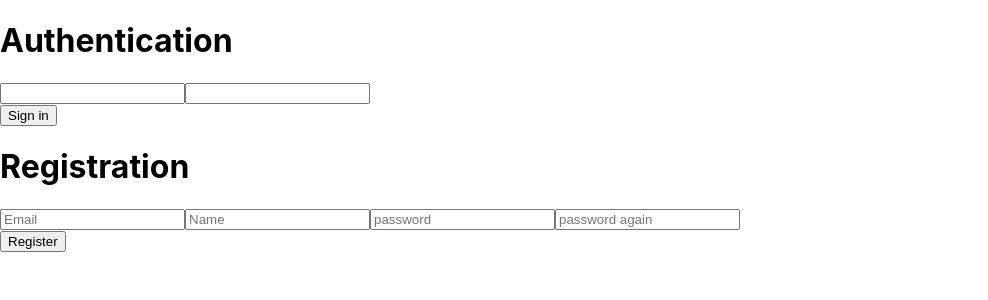
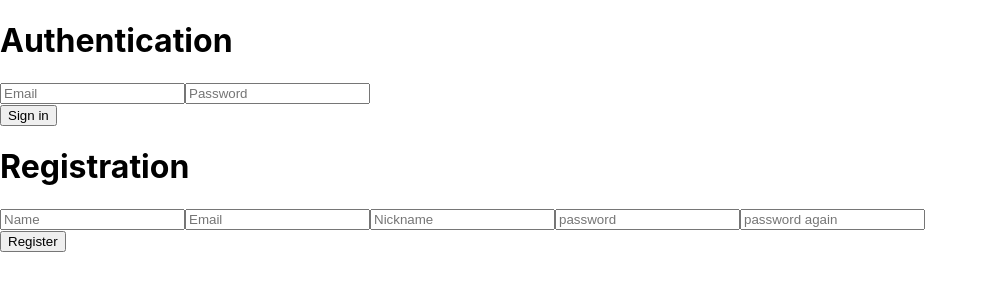
Before and after one commit to Kalin1n/ShareYN-2.0-UI, a React (Create React App) app: page /auth in a window 1280 px wide. Shown: the top 300 px of the page, without its empty margins (0-988 px from the left). Built offline with nearby package versions, Linux system fonts and the light colour scheme.

Commit message:
File upload client side

```diff
--- a/src/Components/Auth/Register/index.js
+++ b/src/Components/Auth/Register/index.js
@@ -1,17 +1,64 @@
 import React, { Component } from "react";
 
 class RegisterForm extends Component{
+    constructor(props){
+        super(props);
+        this.nameChange = this.nameChange.bind(this);
+        this.emailChange = this.emailChange.bind(this);
+        this.nicknameChange = this.nicknameChange.bind(this);
+        this.passwordChange = this.passwordChange.bind(this);
+        this.passwordCheckChange = this.passwordCheckChange.bind(this)
+        this.sendRequest = this.sendRequest.bind(this)
+    }
+
+    nameChange(event){
+        this.props.setNameText(event.target.value);
+    }
+
+    emailChange(event){
+        this.props.setEmailText(event.target.value);
+    }
+
+    nicknameChange(event){
+        this.props.setNicknameText(event.target.value);
+    }
+
+    passwordChange(event){
+        this.props.setPasswordText(event.target.value);
+    }
+
+    passwordCheckChange(event){
+        this.props.setPasswordCheckText(event.target.value);
+    }
+
+    sendRequest(event){
+        event.preventDefault()
+        this.props.changeError(null)
+        if( this.props.password !== this.props.passwordCheck){
+            console.log("Passwords not matching ")
+            this.props.changeError("Passwords not matching")
+            return;
+        }
+        else{
+            console.log("name : ", this.props.name, " email : ", this.props.email, " nickname : ", this.props.nickname)
+            this.props.register(this.props.name, this.props.email, this.props.nickname, this.props.password);
+        }
+
+
+    }
+
     render(){
         return(
             <div>
                 <h1>Registration</h1>
                 <form>
-                    <input type="email" placeholder="Email"/>
-                    <input type="text" placeholder="Name"/>
-                    <input type="password" placeholder="password"/>
-                    <input type="password" placeholder="password again"/>
+                    <input type="name" placeholder="Name" value={this.props.name} onChange={this.nameChange}/>
+                    <input type="email" placeholder="Email" value={this.props.email} onChange={this.emailChange}/>
+                    <input type="text" placeholder="Nickname" value={this.props.nickname} onChange={this.nicknameChange}/>
+                    <input type="password" placeholder="password" value={this.props.password} onChange={this.passwordChange}/>
+                    <input type="password" placeholder="password again" value={this.props.passwordCheck} onChange={this.passwordCheckChange}/>
                 </form>
-                <button> Register </button>
+                <button onClick={this.sendRequest}> Register </button>
             </div>
         )
     }
--- /dev/null
+++ b/src/Components/Auth/Register/registerContainer.js
@@ -0,0 +1,54 @@
+import React, { Component } from "react";
+import RegisterForm from "./index.js";
+import { connect } from "react-redux";
+
+import { setNameText, setEmailText, setNicknameText, setPasswordChangeText, setPasswordText, errorChange, register } from "../../../Store/Register/actions.js"
+
+class RegiserContainer extends Component{
+    render(){
+        return(
+            <RegisterForm
+
+                name={this.props.name}
+                email={this.props.email}
+                password={this.props.password}
+                passwordCheck={this.props.passwordCheck}
+                nickname={this.props.nickname}
+                error={this.props.error}
+
+                setEmailText={this.props.setEmailText}
+                setNameText={this.props.setNameText}
+                setNicknameText={this.props.setNicknameText}
+                setPasswordText={this.props.setPasswordText}
+                setPasswordCheckText={this.props.setPasswordChangeText}
+                changeError={this.props.errorChange}
+                register={this.props.register}
+            />
+        )
+    }
+}
+
+const mapStateToProps = ( state ) => {
+    return {
+        name : state.register.name,
+        email : state.register.email,
+        password : state.register.password,
+        passwordCheck : state.register.passwordCheck,
+        nickname : state.register.nickname,
+        error : state.register.error
+    }
+}
+
+const mapDispatchToProps = {
+    setNameText,
+    setEmailText,
+    setNicknameText,
+    setPasswordChangeText,
+    setPasswordText,
+    errorChange,
+    register
+}
+
+
+
+export default connect(mapStateToProps, mapDispatchToProps) (RegiserContainer);
--- a/src/Components/Auth/Signin/index.js
+++ b/src/Components/Auth/Signin/index.js
@@ -1,15 +1,40 @@
 import React, { Component } from 'react';
 
 class SigninForm extends Component{
+    constructor(props){
+        super(props);
+        this.changeEmail = this.changeEmail.bind(this);
+        this.changePassword = this.changePassword.bind(this);
+        this.signIn = this.signIn.bind(this);
+    }
+
+    changeEmail(event){
+        this.props.changeEmail(event.target.value);
+    }
+
+    changePassword(event){
+        this.props.changePassword(event.target.value);
+    }
+
+    signIn(event){
+        event.preventDefault();
+        if(this.props.email && this.props.password){
+            console.log("Email : ",this.props.email, "Password  : ", this.props.password);
+            this.props.signIn(this.props.email, this.props.password);
+        }
+        else{
+            console.log("No value")
+        }
+    }
 
     render(){
         return(
         <div>
             <form>
-                <input type="email"/>
-                <input type="password"/>
+                <input type="email" value={this.props.email} onChange={this.changeEmail} placeholder="Email"/>
+                <input type="password" value={this.props.password} onChange={this.changePassword} placeholder="Password"/>
             </form>
-            <button> Sign in </button>
+            <button onClick={this.signIn}> Sign in </button>
         </div>
         )
     }
--- /dev/null
+++ b/src/Components/Auth/Signin/signInContainer.js
@@ -0,0 +1,37 @@
+import React, { Component } from "react";
+import SignInForm from "./index.js";
+import { connect } from "react-redux";
+
+import { setEmailText, setPasswordText, signIn} from "../../../Store/Signin/actions.js"
+
+class SignInContainer extends Component{
+    render(){
+        return(
+            <SignInForm
+                email={this.props.email}
+                password={this.props.password}
+                error={this.props.error}
+
+                changeEmail={this.props.setEmailText}
+                changePassword={this.props.setPasswordText}
+                signIn={this.props.signIn}
+            />
+        )
+    }
+}
+
+const mapStateToProps = ( state ) => {
+    return {
+        email : state.signIn.email,
+        password : state.signIn.password,
+        error : state.signIn.error
+    }
+}
+
+const mapDispatchToProps = {
+    setEmailText,
+    setPasswordText,
+    signIn
+}
+
+export default connect(mapStateToProps, mapDispatchToProps)(SignInContainer);
--- a/src/Components/Auth/index.js
+++ b/src/Components/Auth/index.js
@@ -1,16 +1,18 @@
 import React from "react";
-import SigninForm from "./Signin/index.js"
-import RegisterForm from "./Register/index.js"
+import SigninContainer from "./Signin/signInContainer.js"
+import RegisterContainer from "./Register/registerContainer.js"
+
 function Authpage(){
     return(
         <div>
             <h1> Authentication </h1>
             <div>
-                <SigninForm/>
-                <RegisterForm/>
+                <SigninContainer/>
+                <RegisterContainer/>
             </div>
         </div>
     )
 }
 
+
 export default Authpage;
--- a/src/Store/Register/actions.js
+++ b/src/Store/Register/actions.js
@@ -5,16 +5,15 @@ export const REGISTER_CHANGE_EMAIL = 'REGISTER_CHANGE_EMAIL';
 export const REGISTER_CHANGE_NICKNAME = 'REGISTER_CHANGE_NICKNAME';
 export const REGISTER_CHANGE_PASSWORD = 'REGISTER_CHANGE_PASSWORD';
 export const REGISTER_CHANGE_CHECK_PASSWORD = 'REGISTER_CHANGE_CHECK_PASSWORD';
-export const SET_STATUS = 'SET_STATUS'
-export const SEND_REGISTER = 'SEND_REGISTER'
+export const REGISTER_CHANGE_ERROR = "REGISTER_CHANGE_ERROR";
+export const SET_STATUS = 'SET_STATUS';
+export const SEND_REGISTER = 'SEND_REGISTER';
+
 export const setNameText = (name) => ({
     type : REGISTER_CHANGE_NAME,
     payload : name
 });
-export const setSurnameText = (surname) => ({
-    type : REGISTER_CHANGE_SURNAME,
-    payload : surname
-});
+
 export const setNicknameText = (nickname) => ({
     type : REGISTER_CHANGE_NICKNAME,
     payload : nickname
@@ -32,18 +31,22 @@ export const setPasswordChangeText = (passwordChange) => ({
     payload : passwordChange
 })
 
+export const errorChange = ( error ) => ({
+    type : REGISTER_CHANGE_ERROR,
+    payload : error
+})
 // Register async thunk function
 
-export function register( name, surname, email, nickname, password ){
+export function register( name, email, nickname, password ){
     return async dispatch => {
         dispatch(actionPending())
-        var data = await ( await fetch('http://localhost:5000/register',{
+        var data = await ( await fetch('http://localhost:4000/create-user',{
             headers : {
                 'Content-Type':"application/json",
                 'Accept' :'application/json'
             },
             method : 'POST',
-            body : JSON.stringify({name, surname, email, nickname, password})
+            body : JSON.stringify({name, email, nickname, password})
         })).json()
         console.log(data)
         if(!!data.status){
--- a/src/Store/Register/reducer.js
+++ b/src/Store/Register/reducer.js
@@ -4,11 +4,11 @@ import { REGISTER_CHANGE_NICKNAME,
     REGISTER_CHANGE_SURNAME,
     REGISTER_CHANGE_PASSWORD,
     REGISTER_CHANGE_CHECK_PASSWORD,
+    REGISTER_CHANGE_ERROR,
     SEND_REGISTER, SET_STATUS } from "./actions";
 
 const defaultState = {
     name : '',
-surname : '',
     email : '',
     nickname : '',
     password : '',
@@ -32,6 +32,8 @@ switch (action.type){
         return {...state, password : action.payload}
     case REGISTER_CHANGE_CHECK_PASSWORD :
         return {...state, passwordCheck : action.payload}
+    case REGISTER_CHANGE_ERROR:
+        return{...state, error : action.payload}
     case SET_STATUS :
         return {...state, status : action.status, payload : action.payload, error : action.error}
     case SEND_REGISTER :
--- a/src/Store/Signin/actions.js
+++ b/src/Store/Signin/actions.js
@@ -1,13 +1,13 @@
 
-export const SIGN_IN_CHANGE_NICKNAME = 'SIGN_IN_CHANGE_NICKNAME';
+export const SIGN_IN_CHANGE_EMAIL = 'SIGN_IN_CHANGE_EMAIL';
 export const SIGN_IN_CHANGE_PASSWORD = 'SIGN_IN_CHANGE_PASSWORD';
 export const SET_STATUS = 'SET_STATUS';
 export const SIGN_IN = 'SIGN_IN';
 export const SEND_SIGN_IN = 'SEND_SIGN_IN';
 
-export const setNicknameText = (nickname) => ( {
-    type : SIGN_IN_CHANGE_NICKNAME,
-    payload : nickname
+export const setEmailText = (email) => ( {
+    type : SIGN_IN_CHANGE_EMAIL,
+    payload : email
 })
 
 export const setPasswordText = (password) => ( {
@@ -36,17 +36,17 @@ export const actionRejected = ( error ) => ( {
 
 // Thunk wrap
 
-export  function signIn (nickname, password){
+export  function signIn (email, password){
     return async dispatch => {
         dispatch(actionPending())
-        console.log('Sign in otrabativaet',nickname, password);
-           var data =  await( await fetch('http://localhost:5000/signin',{
+        console.log('Sign in otrabativaet',email, password);
+           var data =  await( await fetch('http://localhost:4000/signin',{
                 headers : {
                     'Content-Type':"application/json",
                     'Accept' :'application/json'
                 },
                 method : 'POST',
-                body : JSON.stringify({nickname, password})
+                body : JSON.stringify({email, password})
             })).json()
            if(!!data.signIn){
                dispatch(actionResolved(data))
```
Also changed, not shown: src/App.js (+6 -4 lines), src/Components/Userpage/index.js (added, +37 -0 lines), src/Store/Signin/reducer.js (+4 -4 lines). Lines whose indentation alone changed are shown as unchanged.
